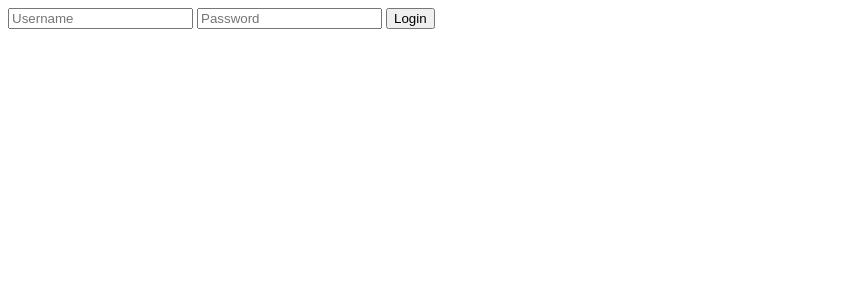
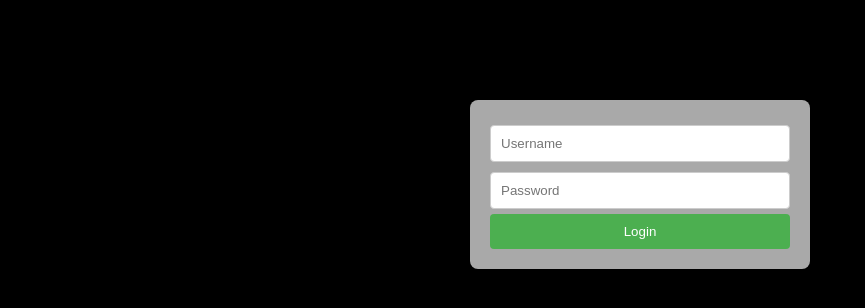
Before and after one commit to Kaktotak00p/notes, a SvelteKit app: page /login in a window 1280 px wide. Shown: the top 308 px of the page, without its empty margins (0-865 px from the left). Built offline with nearby package versions, Linux system fonts and the light colour scheme.

Commit message:
basic gui

```diff
--- /dev/null
+++ b/src/global.css
@@ -0,0 +1,21 @@
+:root {
+  --background-color: black; /* Background color */
+  --main-text-color: white;  /* Main text color */
+  --header1-color: #f5a623;  /* Header 1 color (e.g., orange) */
+  --header2-color: #50e3c2;  /* Header 2 color (e.g., teal) */
+}
+
+body {
+  background-color: var(--background-color);
+  color: var(--main-text-color);
+  margin: 0;
+  font-family: Arial, sans-serif;
+}
+
+h1 {
+  color: var(--header1-color);
+}
+
+h2 {
+  color: var(--header2-color);
+}
--- a/src/routes/api/notes/+server.js
+++ b/src/routes/api/notes/+server.js
@@ -43,14 +43,45 @@ export async function POST({ request }) {
     return new Response(JSON.stringify({ error: 'Unauthorized' }), { status: 401 });
   }
 
-  const { content } = await request.json();
-  const fileName = `${new Date().toISOString()}_${user.username}.md`; // Create a unique file name
+  const { fileName, content } = await request.json();
+
+  // Ensure the filename ends with '.md'
+  const sanitizedFileName = fileName.endsWith('.md') ? fileName : `${fileName}.md`;
+
+  // Ensure the filename is unique
+  const filePath = path.join(vaultDir, sanitizedFileName);
+  if (fs.existsSync(filePath)) {
+    return new Response(JSON.stringify({ error: 'File already exists' }), { status: 400 });
+  }
 
   // Create the markdown content with metadata
-  const markdownContent = `# Note by ${user.username}\n\n${content}\n`;
+  const markdownContent = `# Note by ${user.username}\n\n${content || ''}\n`;
 
   // Write the content to a .md file
-  fs.writeFileSync(path.join(vaultDir, fileName), markdownContent);
+  fs.writeFileSync(filePath, markdownContent);
 
-  return new Response(JSON.stringify({ message: 'Note added', fileName }), { status: 201 });
+  return new Response(JSON.stringify({ message: 'Note added', fileName: sanitizedFileName }), { status: 201 });
 }
+
+export async function PUT({ request }) {
+  const user = authenticate(request);
+  if (!user) {
+    return new Response(JSON.stringify({ error: 'Unauthorized' }), { status: 401 });
+  }
+
+  const { fileName, content } = await request.json();
+
+  // Check if the note file exists
+  const filePath = path.join(vaultDir, fileName);
+  if (!fs.existsSync(filePath)) {
+    return new Response(JSON.stringify({ error: 'Note not found' }), { status: 404 });
+  }
+
+  // Update the markdown content with the new content
+  const updatedContent = `${content}`;
+
+  // Write the updated content to the file
+  fs.writeFileSync(filePath, updatedContent);
+
+  return new Response(JSON.stringify({ message: 'Note updated' }), { status: 200 });
+}
--- a/src/routes/login/+page.svelte
+++ b/src/routes/login/+page.svelte
@@ -1,5 +1,8 @@
 <script>
   import { goto } from '$app/navigation';
+  import '../../global.css';
+  import './login.css';
+
   let username = '';
   let password = '';
 
@@ -21,7 +24,7 @@
 </script>
 
 <form on:submit|preventDefault={login}>
-  <input type="text" placeholder="Username" bind:value={username} />
-  <input type="password" placeholder="Password" bind:value={password} />
-  <button type="submit">Login</button>
+  <input type="text" placeholder="Username" bind:value={username} class="input-field" />
+  <input type="password" placeholder="Password" bind:value={password} class="input-field" />
+  <button type="submit" class="submit-btn">Login</button>
 </form>
--- /dev/null
+++ b/src/routes/login/login.css
@@ -0,0 +1,29 @@
+form {
+  display: flex;
+  flex-direction: column;
+  width: 300px;
+  margin: 100px auto; /* Center the form vertically */
+  padding: 20px;
+  background-color: darkgray;
+  border-radius: 8px;
+}
+
+.input-field {
+  padding: 10px;
+  margin: 5px 0;
+  border: 1px solid #ccc;
+  border-radius: 4px;
+}
+
+.submit-btn {
+  padding: 10px;
+  background-color: #4CAF50;
+  color: white;
+  border: none;
+  border-radius: 4px;
+  cursor: pointer;
+}
+
+.submit-btn:hover {
+  background-color: #45a049;
+}
```
Also changed, not shown: notes_vault/test.md (added, +1 -0 lines), src/routes/notes/+page.svelte (+76 -15 lines), src/routes/notes/notes.css (added, +38 -0 lines), notes_vault/2024-09-14T11:46:39.720Z_testuser.md (added), 1 other file (tests, documents, lock files or other folders).
